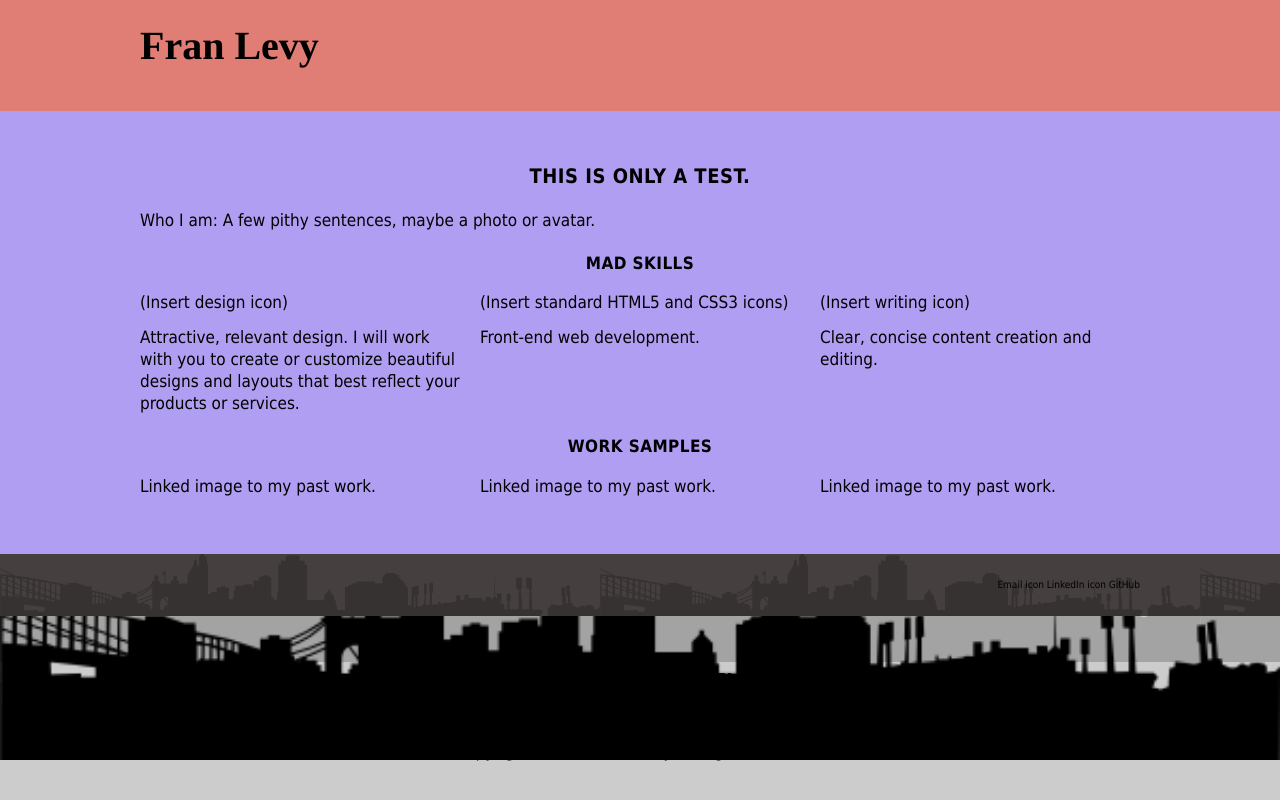
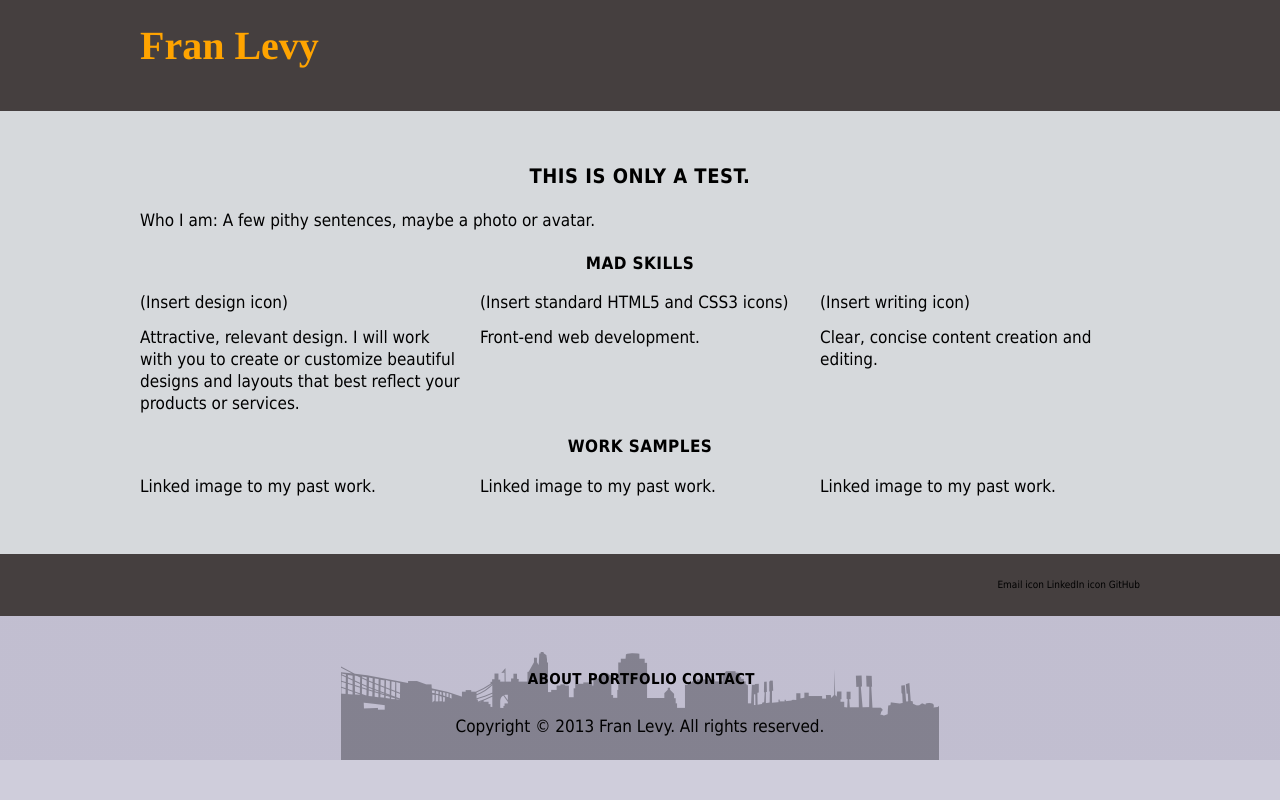
Before and after one commit to franlevy/franlevy, a PHP site: page / in a window 1280 px wide. Run offline with PHP 8.4, Linux system fonts and the light colour scheme; some libraries are stand-ins or nearby versions.

Commit message:
Found the correct CSS to place the transparent footer background image at the bottom center of the div. Playing with color schemes now. Need to create a mixin that lets me replace rbg color values for the footer background while keeping the 'a' value in 'rgba' constant (the 'a' controls opacity).

```diff
--- a/stylesheets/global.css
+++ b/stylesheets/global.css
@@ -80,7 +80,7 @@ a {
   color: black; }
 
 a:hover, a:active, a:focus {
-  color: orange; }
+  color: #ffa400; }
 
 li {
   display: inline-block; }
@@ -89,7 +89,7 @@ li {
 body {
   font-family: Tahoma, sans-serif;
   font-size: 10px;
-  background-color: #cccccc; }
+  background-color: rgba(187, 184, 204, 0.7); }
 
 .container {
   margin: 0 auto;
@@ -101,7 +101,7 @@ body {
 
 /*** HEADER *** */
 header {
-  background-color: #e07e76;
+  background-color: #453f3f;
   width: 100%;
   overflow: overlay; }
 
@@ -110,7 +110,7 @@ header {
   width: 70%;
   padding-bottom: 2%; }
   .title a {
-    color: black; }
+    color: #ffa400; }
 
 /*** NAVIGATION *** */
 /* NAVICON */
@@ -141,6 +141,10 @@ nav {
   letter-spacing: 0.025em;
   text-transform: uppercase;
   padding-top: 0; }
+  nav a {
+    color: #ffa400; }
+    nav a:hover, nav a a:focus {
+      color: white; }
   nav li {
     margin: 0;
     padding: 2% 0;
@@ -152,7 +156,7 @@ nav {
 /* MAIN CONTENT */
 section {
   width: 100%;
-  background-color: #af9ef1;
+  background-color: #d6d9dc;
   padding-top: 1.5%;
   padding-bottom: 2.5%; }
   section h2, section h3 {
@@ -164,7 +168,7 @@ article {
 
 /*** FOOTER *** */
 footer {
-  border-top: solid 1% orange;
+  border-top: 1% solid #ffa400;
   text-align: center; }
 
 .social-media {
@@ -187,6 +191,9 @@ footer {
     .site-map a:link:last-child, .site-map a:visited:last-child, .site-map a:hover:last-child, .site-map a:active:last-child, .site-map a:focus:last-child {
       border: none; }
 
+.copyright {
+  padding-bottom: 5%; }
+
 /*** MEDIA QUERIES *** */
 /* Screen widths 500px and greater */
 @media screen and (min-width: 500px) {
@@ -198,27 +205,22 @@ footer {
 
   /* footer */
   footer {
-    background-image: url("../images/background/cincinnati-skyline.png");
-    background-size: 100%;
-    background-repeat: no-repeat;
-    background-position: 0% 0%;
-    position: relative; }
-    footer:after {
-      content: "";
-      display: block;
-      position: absolute;
-      top: 0;
-      left: 0;
-      background-image: url("../images/background/cincinnati-skyline.png");
-      height: 100%;
-      width: 100%;
-      opacity: 0.2; }
+    background: -moz-linear-gradient(top, rgba(0, 0, 0, 0.7) 0%, rgba(0, 0, 0, 0.7) 100%), url("../images/background/cincinnati-skyline.png") no-repeat 50% 100%, url("../images/background/cincinnati-skyline.png") no-repeat 50% 100%;
+    background: -moz-linear-gradient(top, rgba(187, 184, 204, 0.7) 0%, rgba(187, 184, 204, 0.7) 100%), url("../images/background/cincinnati-skyline.png") no-repeat 50% 100%;
+    background: -webkit-gradient(linear, left top, left bottom, color-stop(0%, rgba(187, 184, 204, 0.7)), color-stop(100%, rgba(187, 184, 204, 0.7))), url("../images/background/cincinnati-skyline.png") no-repeat 50% 100%;
+    background: -webkit-linear-gradient(top, rgba(187, 184, 204, 0.7) 0%, rgba(187, 184, 204, 0.7) 100%), url("../images/background/cincinnati-skyline.png") no-repeat 50% 100%;
+    background: -o-linear-gradient(top, rgba(187, 184, 204, 0.7) 0%, rgba(187, 184, 204, 0.7) 100%), url("../images/background/cincinnati-skyline.png") no-repeat 50% 100%;
+    background: -ms-linear-gradient(top, rgba(187, 184, 204, 0.7) 0%, rgba(187, 184, 204, 0.7) 100%), url("../images/background/cincinnati-skyline.png") no-repeat 50% 100%;
+    background: linear-gradient(to bottom, rgba(187, 184, 204, 0.7) 0%, rgba(187, 184, 204, 0.7) 100%), url("../images/background/cincinnati-skyline.png") no-repeat 50% 100%; }
 
   .social-media {
     text-align: right; }
 
   .site-map {
     padding-top: 2%;
+    padding-bottom: 0; }
+
+  .copyright {
     padding-bottom: 2%; } }
 /* Screen widths 650px and greater */
 @media screen and (min-width: 650px) {
--- a/stylesheets/sass/modules/_footer.sass
+++ b/stylesheets/sass/modules/_footer.sass
@@ -1,7 +1,7 @@
 /**** FOOTER ****/
 
 footer
-    border-top: solid 1% orange
+    border-top: 1% solid $orange
     text-align: center
 
 .social-media
@@ -20,3 +20,7 @@ footer
             color: $black
         &:last-child
             border: none
+
+.copyright
+    padding:
+        bottom: 5%
--- a/stylesheets/sass/modules/_header.sass
+++ b/stylesheets/sass/modules/_header.sass
@@ -1,7 +1,7 @@
 /**** HEADER ****/
 
 header
-    background-color: $red
+    background-color: $darker
     width: 100%
     overflow: overlay
 
@@ -10,4 +10,4 @@ header
     width: 70%
     padding-bottom: 2%
     a
-        color: $black
+        color: $orange
--- a/stylesheets/sass/modules/_nav.sass
+++ b/stylesheets/sass/modules/_nav.sass
@@ -32,6 +32,12 @@ nav
     background-color: $red-shadow
     +bold-caps(1.5em, 1.7em, 0)
 
+    a
+        color: $orange
+
+        &:hover, a:focus
+            color: $white
+
     li
         margin: 0
         padding: 2% 0
--- a/stylesheets/sass/modules/_section.sass
+++ b/stylesheets/sass/modules/_section.sass
@@ -2,7 +2,7 @@
 
 section
     width: 100%
-    background-color: $blue
+    background-color: $off-white
     padding:
         top: 1.5%
         bottom: 2.5%
```
Also changed, not shown: stylesheets/sass/base/_mediaquery.sass (+10 -18 lines), stylesheets/sass/base/_variables.sass (+7 -6 lines), images/background/cincinnati-skyline.png, stylesheets/sass/base/_mixins.sass (line endings or trailing spaces).
